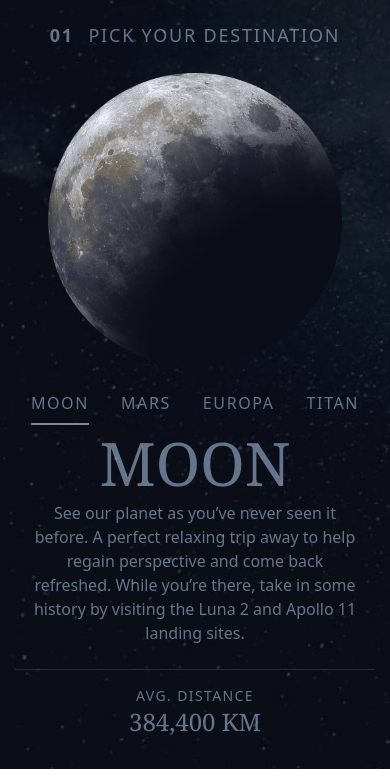
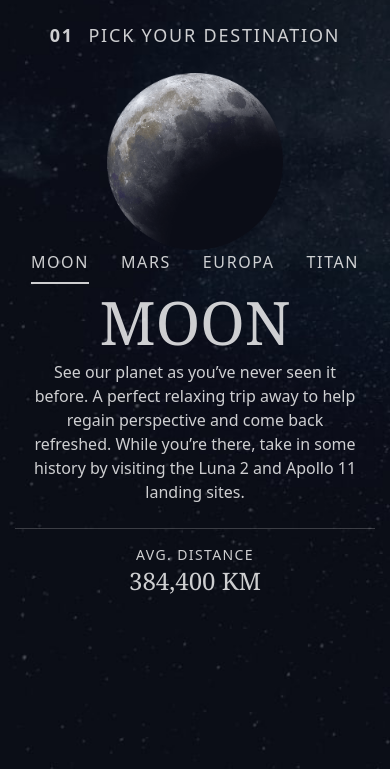
Before and after one commit to annolangen/fem-space, a website built with Parcel: page index.html in a window 390 px wide. Both pictures are taken after a click on the button "Explore". Shown: the part 75-855 px from the top of the page. Built offline with nearby package versions, Linux system fonts and the light colour scheme.

Commit message:
Responsive home and destination.

```diff
--- a/index.css
+++ b/index.css
@@ -47,7 +47,6 @@
 
 /* Styles for the hamburger/close menu button */
 #menu-button {
-  display: block;
   width: 24px; /* hamburger icon width */
   height: 21px; /* hamburger icon height */
   cursor: pointer;
--- a/index.ts
+++ b/index.ts
@@ -14,7 +14,7 @@ const headerHtml = () =>
   >
     <img src="/assets/shared/logo.svg" alt="logo" />
     <input type="checkbox" id="menu" class="peer sr-only" />
-    <label for="menu" id="menu-button" class="z-20"></label>
+    <label for="menu" id="menu-button" class="md:hidden z-20"></label>
     <nav
       class="absolute right-0 top-0 hidden h-screen w-2/3 flex-col gap-4 bg-white/10 p-6 pt-24 text-white backdrop-blur-md peer-checked:flex peer-checked:z-20"
     >
@@ -23,29 +23,50 @@ const headerHtml = () =>
       <a href="#crew">Crew</a>
       <a href="#technology">Technology</a>
     </nav>
+    <hr class="hidden md:block flex-grow ml-4 text-slate-700 mr-[-8rem]" />
+    <nav class="hidden md:flex flex-row gap-4 backdrop-blur p-6 z-1">
+      ${["home", "destination", "crew", "technology"].map(
+        (k, i) =>
+          html`<a href="#${k}" class="mx-8">
+            <div class="flex flex-row gap-4">
+              <span class="text-bold">0${i}</span>
+              <div class="uppercase tracking-widest opacity-50">${k}</div>
+            </div>
+          </a>`
+      )}
+    </nav>
   </header>`;
 
 const homeHtml = () => html`
   <div
     id="home"
-    class="h-screen flex flex-col justify-between items-center text-white bg-cover bg-center bg-no-repeat"
+    class="h-screen flex flex-col items-center text-white bg-cover bg-center bg-no-repeat"
+  >
+    <div class="hidden md:block w-screen">${headerHtml()}</div>
+    <div class="flex-grow-2"></div>
+    <div
+      class="flex flex-col h-full justify-between md:flex-row w-4/5 md:items-end"
     >
       <main class="m-8 flex flex-col items-center gap-8">
-      <div class="text-lg uppercase opacity-50">So, you want to travel to</div>
+        <div class="text-lg uppercase opacity-50">
+          So, you want to travel to
+        </div>
         <div class="text-8xl font-serif">SPACE</div>
-      <div class="text-center opacity-50">
-        You’ll never have enough time. Space Let’s face it; if you want to go to
-        space, you might as well genuinely go to outer space and not hover kind
-        of on the edge of it. Well sit back, and relax because we’ll give you a
-        truly out of this world experience!
+        <div class="text-center opacity-50 max-w-md">
+          You’ll never have enough time. Space Let’s face it; if you want to go
+          to space, you might as well genuinely go to outer space and not hover
+          kind of on the edge of it. Well sit back, and relax because we’ll give
+          you a truly out of this world experience!
         </div>
       </main>
       <button
         @click=${() => (window.location.hash = "#destination")}
-      class="m-8 text-slate-900 text-3xl bg-white rounded-full p-12 aspect-1/1"
+        class="ml-auto my-8 text-slate-900 text-3xl bg-white rounded-full p-12 aspect-1/1"
       >
         Explore
       </button>
+    </div>
+    <div class="flex-grow-1"></div>
   </div>
 `;
 
@@ -55,14 +76,14 @@ const destinationHtml = () =>
     class="h-screen flex flex-col items-center text-white bg-cover bg-center bg-no-repeat"
   >
     ${headerHtml()}
-    <main
-      class="m-6 flex flex-col items-center gap-6 h-[85vh] max-w-lg text-blue-200"
-    >
-      <h2 class="text-lg uppercase tracking-widest  opacity-50">
+    <main class="m-6 flex flex-col items-center gap-6 h-[85vh] w-4/5">
+      <h2 class="text-lg uppercase tracking-widest opacity-80 md:self-start">
         <span class="font-bold mr-2">01</span> Pick your destination
       </h2>
-
-      <div class="flex-grow flex items-center justify-center min-h-0">
+      <div class="flex flex-col md:flex-row md:gap-32 md:w-4/5">
+        <div
+          class="flex-grow flex items-center justify-center min-h-0 max-h-1/4 md:max-h-full"
+        >
           <img
             class="max-h-full max-w-full object-contain"
             src=${state.destination.images.png}
@@ -70,7 +91,7 @@ const destinationHtml = () =>
           />
         </div>
 
-      <div class="flex flex-col items-center gap-2 opacity-50">
+        <div class="flex flex-col items-center gap-2 opacity-80">
           <nav class="flex flex-row">
             ${data.destinations.map(
               destination =>
@@ -94,12 +115,27 @@ const destinationHtml = () =>
           <p class="text-center max-w-md px-4">
             ${state.destination.description}
           </p>
-        <div class="flex flex-col md:flex-row gap w-full">
+          <div class="flex flex-col gap w-full">
             <hr class="w-full border-white/25 my-4" />
-          <div class="text-center">
-            <div class="text-sm  uppercase tracking-widest">Avg. Distance</div>
+            <div class="flex flex-row justify-center md:justify-between">
+              <div class="flex flex-col items-center md:items-start">
+                <div class="text-sm  uppercase tracking-widest">
+                  Avg. Distance
+                </div>
                 <div class="text-2xl uppercase font-serif">
                   ${state.destination.distance}
+                </div>
+              </div>
+              <div
+                class="hidden md:flex flex-col items-center md:items-start mx-8"
+              >
+                <div class="text-sm uppercase tracking-widest">
+                  Est. Travel Time
+                </div>
+                <div class="text-2xl uppercase font-serif">
+                  ${state.destination.travel}
+                </div>
+              </div>
             </div>
           </div>
         </div>
@@ -113,9 +149,7 @@ const crewHtml = () =>
     class="h-screen flex flex-col items-center text-white bg-cover bg-center bg-no-repeat"
   >
     ${headerHtml()}
-    <main
-      class="m-6 flex flex-col items-center gap-6 h-[85vh] max-w-lg text-blue-200"
-    >
+    <main class="m-6 flex flex-col items-center gap-6 h-[85vh] max-w-lg">
       <h2 class="hidden text-lg uppercase tracking-widest opacity-50">
         <span class="font-bold mr-2">02</span> Meet your crew
       </h2>
```
Lines whose indentation alone changed are shown as unchanged.
